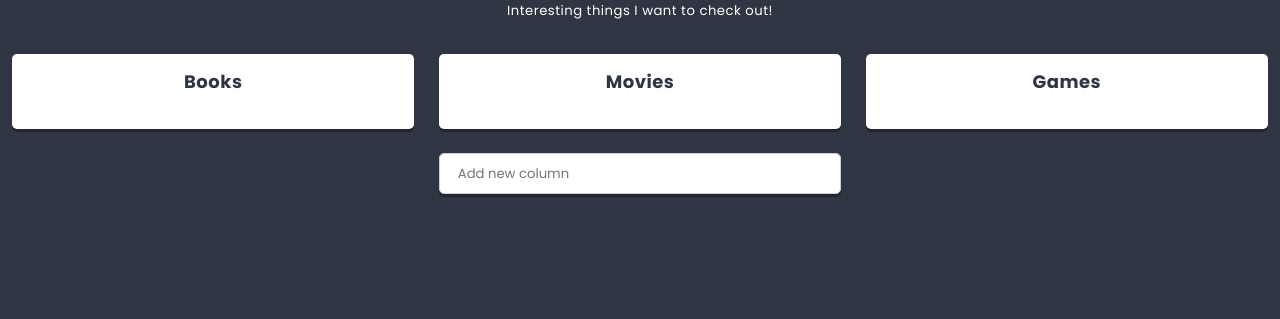
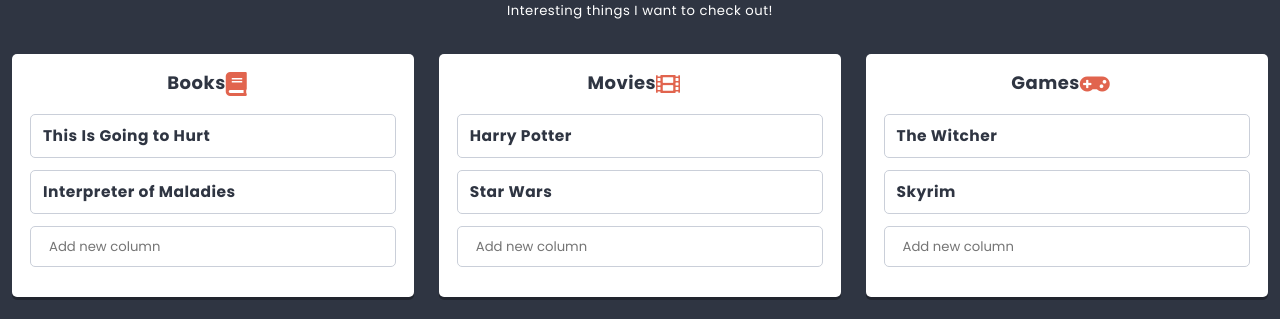
Before and after one commit to shivetay/kodilla_to_do_react, a React app: page / in a window 1280 px wide. Shown: the part 378-697 px from the top of the page. Built offline with nearby package versions, Linux system fonts and the light colour scheme.

Commit message:
add Icons and Cards

```diff
--- /dev/null
+++ b/src/components/Card/Card.js
@@ -0,0 +1,18 @@
+import React from 'react';
+import PropTypes from 'prop-types';
+import styles from './Card.scss';
+
+class Card extends React.Component {
+  static propTypes = {
+    title: PropTypes.node,
+  }
+  render() {
+    return(
+      <section className={styles.component}>
+        <h3>{this.props.title}</h3>
+      </section>
+    )
+  }
+}
+
+export default Card;
--- a/src/components/Column/Column.js
+++ b/src/components/Column/Column.js
@@ -1,16 +1,50 @@
 import React from 'react';
 import PropTypes from 'prop-types';
+import {settings} from '../../data/dataStore';
 import styles from './Column.scss';
+import Card from '../Card/Card.js';
+import Creator from '../Creator/Creator.js';
+import Icon from '../Icon/Icon.js';
 
 
 class Column extends React.Component {
+  state = {
+    cards: this.props.cards || [],
+  }
   static propTypes = {
     title: PropTypes.node,
+    cards: PropTypes.array,
+    icon: PropTypes.node,
   }
+  static defaultProps = {
+    icon: settings.defaultColumnIcon,
+  }
+  addCard(title){
+    this.setState(state => (
+      {
+        cards: [
+          ...state.cards,
+          {
+            key: state.cards.length ? state.cards[state.cards.length-1].key+1 : 0,
+            title
+          }
+        ]
+      }
+    ));
+  }
+
   render() {
     return(
       <section className={styles.component}>
-        <h3 className={styles.title}>{this.props.title}</h3>
+        <h3 className={styles.title}>{this.props.title}<span className={styles.icon}><Icon name={this.props.icon}/></span></h3>
+        <div>
+          {this.state.cards.map(({key, ...cardProps}) => (
+            <Card key={key} {...cardProps} />
+          ))}
+        </div>
+        <div className={styles.creator}>
+          <Creator text={settings.columnCreatorText} action={title => this.addCard(title)}/>
+        </div>
       </section>
     )
   }
--- /dev/null
+++ b/src/components/Icon/Icon.js
@@ -0,0 +1,10 @@
+import React from 'react';
+import PropTypes from 'prop-types';
+
+const Icon = props => (<i className={`fas fa-${props.name}`}></i>);
+
+Icon.propTypes = {
+  name: PropTypes.node,
+};
+
+export default Icon;
```
